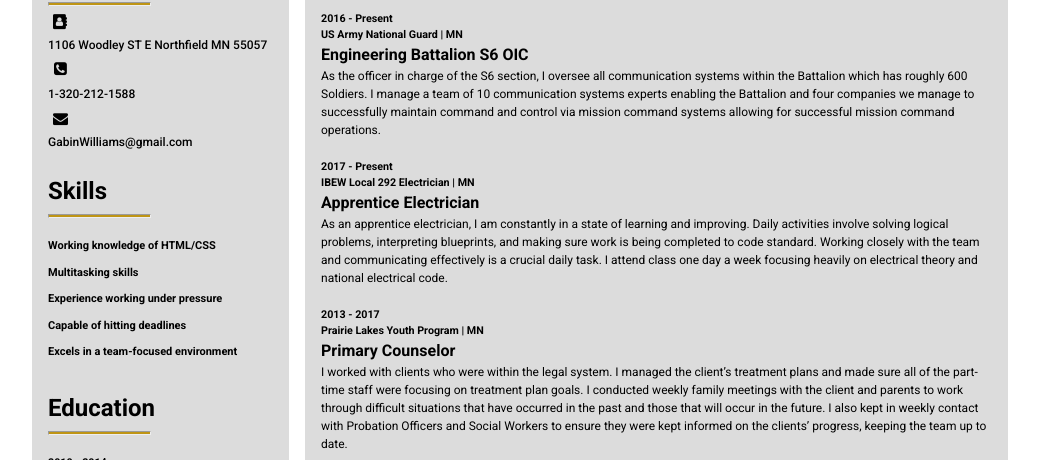
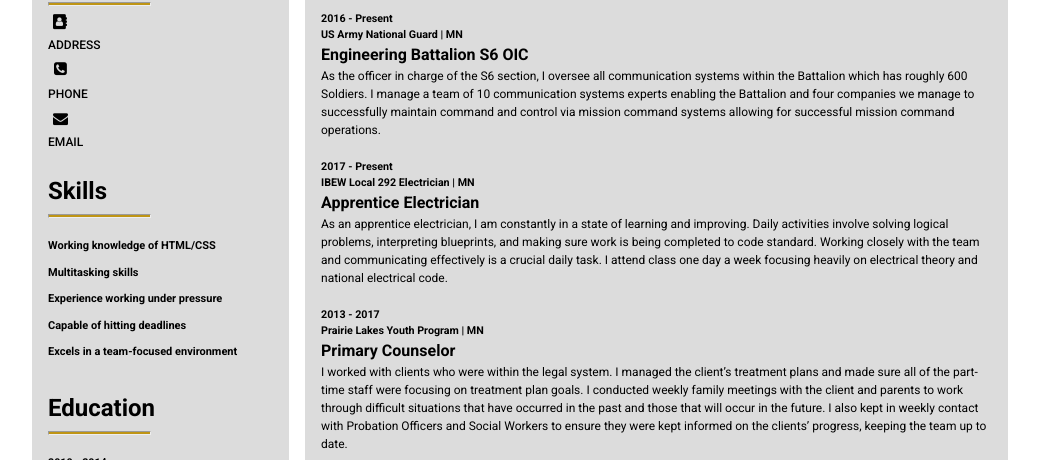
Before and after one commit to GabinWilliams/gabinwilliams.github.io, a plain HTML site: page index.html in a window 1280 px wide. Shown: the part 340-800 px from the top of the page, without its empty margins (120-1159 px from the left). Drawn offline with Linux system fonts and the light colour scheme.

Commit message:
Update index.html
Edited pii

```diff
--- a/index.html
+++ b/index.html
@@ -21,11 +21,11 @@
       <h2 class="skills">Contact me</h2>
         <hr class="hr_sidebar">
         <i class="fa fa-address-book fa-lg contact" aria-hidden="true"></i>
-          <div><em>1106 Woodley ST E Northfield MN 55057</em></div>
+          <div><em>ADDRESS</em></div>
             <i class="fa fa-phone-square fa-2x" aria-hidden="true"></i>
-              <div><em>1-320-212-1588</em></div>
+              <div><em>PHONE</em></div>
                 <i class="fa fa-envelope fa-lg" aria-hidden="true"></i>
-                  <div><em>GabinWilliams@gmail.com</em>
+                  <div><em>EMAIL</em>
                   </div>
 
       <h2 class="skills">Skills</h2>
```
